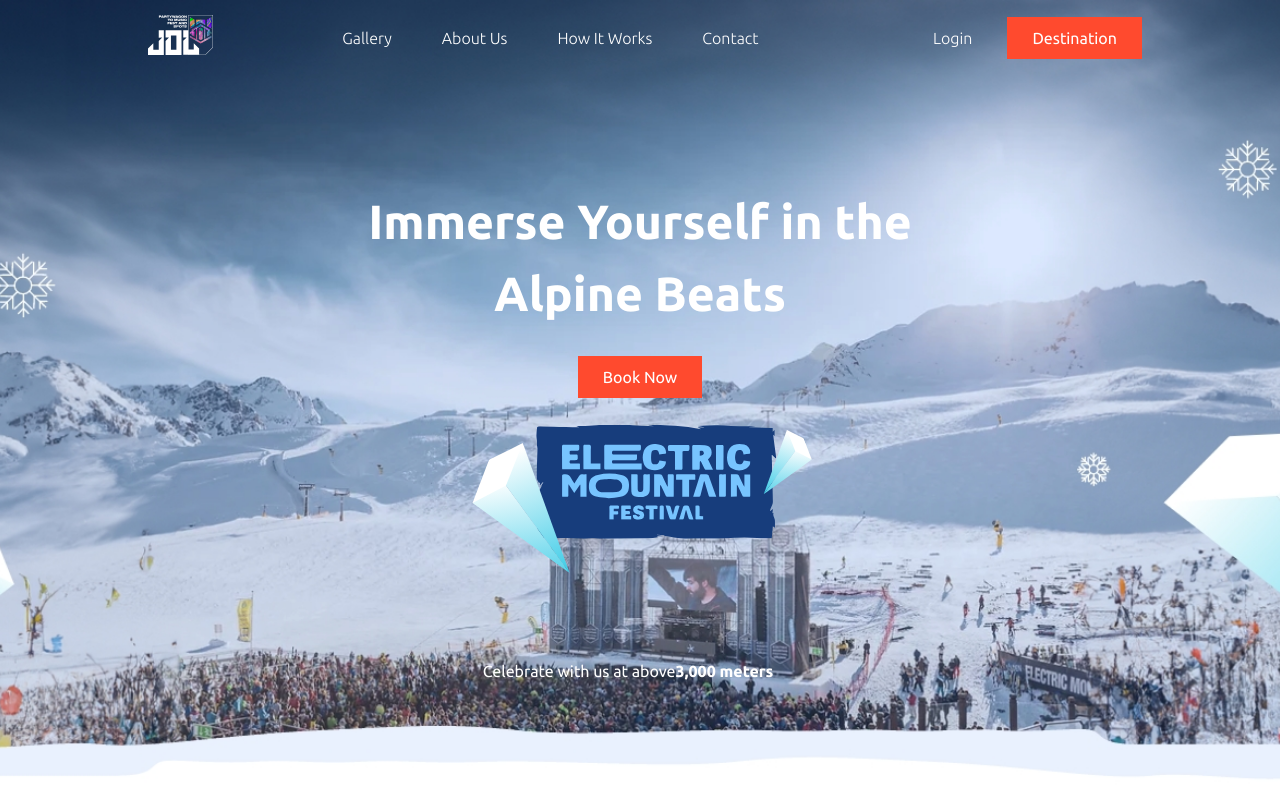
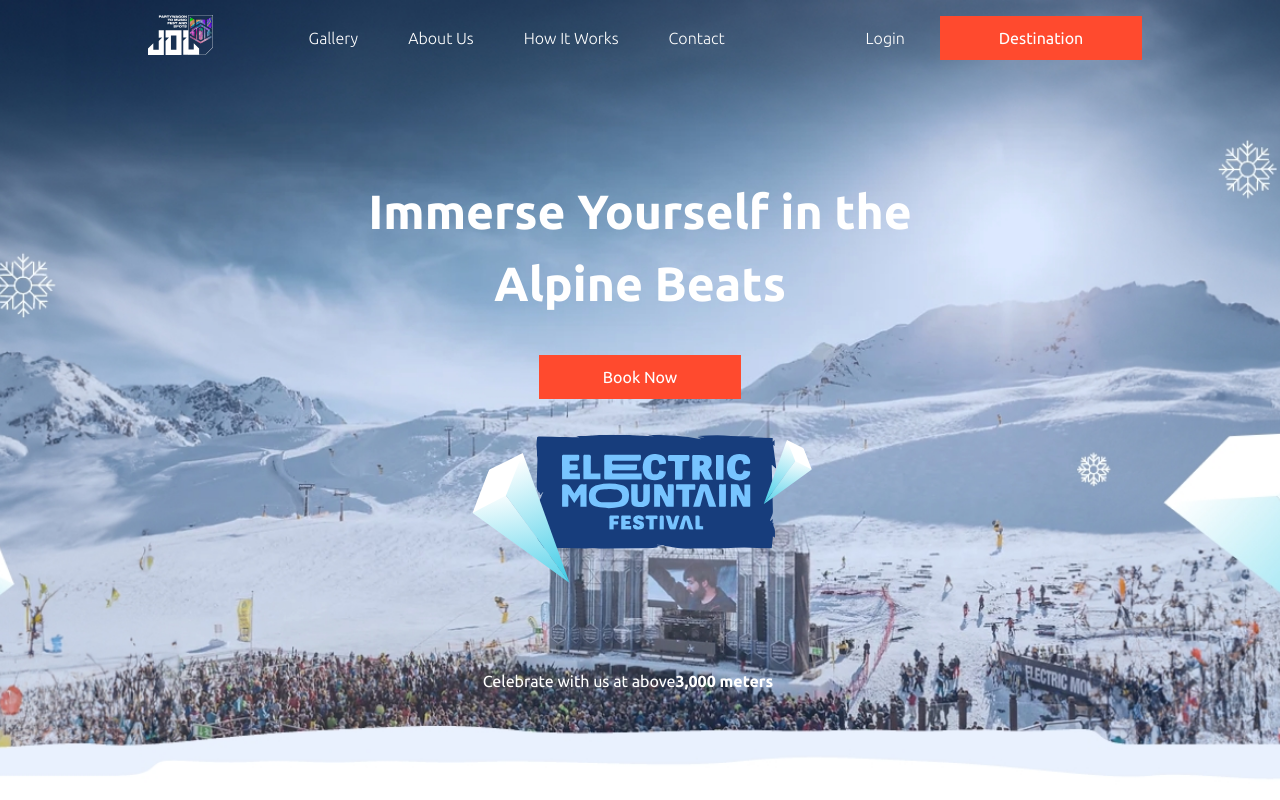
Before and after one commit to sudhanshulicensed/fest_landing_page, a React (Vite) app: page / in a window 1280 px wide. Shown: the top 800 px of the page. Built offline with nearby package versions, Linux system fonts and the light colour scheme.

Commit message:
Chore : Update Usage of sass files.

```diff
--- a/src/assets/styles/_fonts.scss
+++ b/src/assets/styles/_fonts.scss
@@ -9,6 +9,7 @@
     --font-size-medium: 16px;
     --font-size-large: 20px;
     --font-size-xxlarge: 32px;
+    --font-size-title: 44px;
     --font-size-xxxlarge: 48px;
 }
 
--- a/src/assets/styles/common.scss
+++ /dev/null
@@ -1,11 +0,0 @@
-@import 'main';
-
-.button {
-    padding: 12px 25px;
-    background-color: #FF4A2E;
-    color: #ffffff;
-}
-
-.button__icon {
-    padding: 0 1rem;
-}
--- a/src/assets/styles/main.scss
+++ b/src/assets/styles/main.scss
@@ -1,5 +1,40 @@
 @import 'reset';
 @import 'fonts';
+
+.button {
+    max-height: 55px;
+    background-color: #FF4A2E;
+    color: #ffffff;
+
+        display: flex;
+        justify-content: center;
+        align-items: center;
+        max-height: 55px;
+        min-height: 42px;
+        min-width: 202px;
+        height: 100%;
+        width: 100%;
+        text-decoration: none;
+        padding: 10px;
+}
+
+.button__icon {
+    padding: 0 1rem;
+}
+
+.label {
+    color: #FF4A2E;
+    @media (max-width: 784px) {
+        text-align: center;
+    }
+}
+
+.title {
+    font-size: var(--font-size-title);
+    @media (max-width: 784px) {
+        text-align: center !important;
+    }
+}
 
 
 .text-center {
--- a/src/components/Header.scss
+++ b/src/components/Header.scss
@@ -1,5 +1,3 @@
-@import '@/assets/styles/common.scss';
-
 .header {
     position: absolute;
     top: 0;
```
